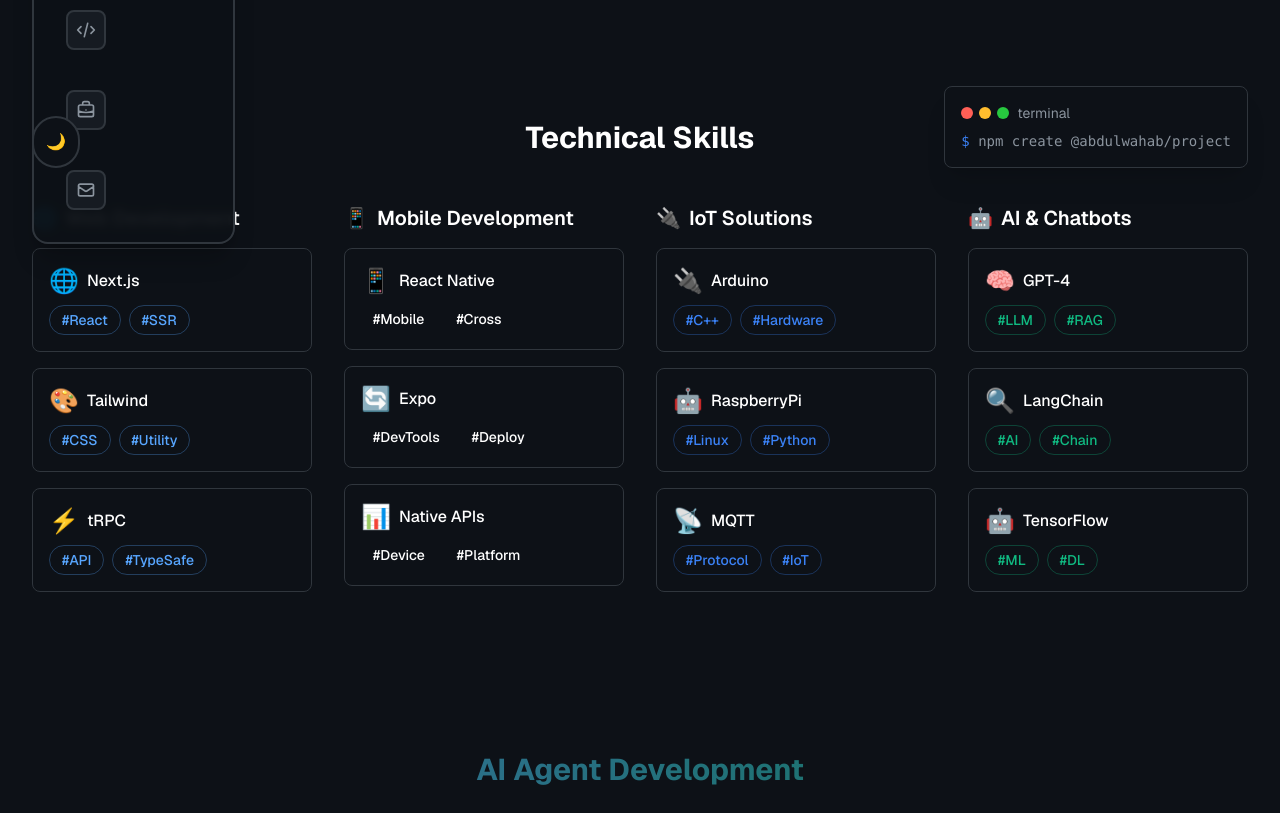
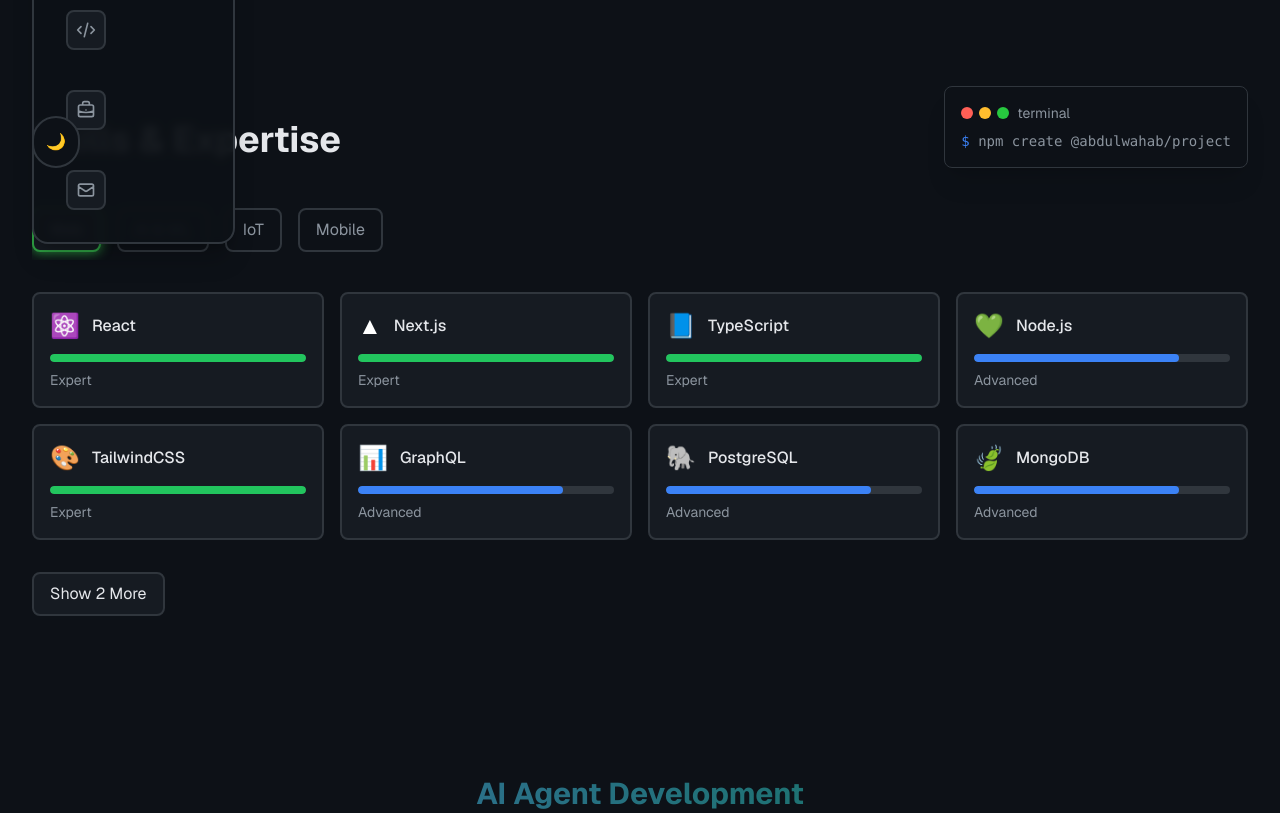
Before and after one commit to abdulwab/portfolio, a Next.js app: page / in a window 1280 px wide. Shown: the part 600-1413 px from the top of the page. Built offline with nearby package versions, Linux system fonts and the light colour scheme.

Commit message:
"feat(skills): Revamp skills section
- Add categorized tabs for AI/ML, IoT, Web, Mobile
- Implement show more/less functionality
- Add proficiency level indicators
- Improve visibility with better contrast
- Add staggered animations for skill cards
- Update styling to match GitHub theme"

```diff
--- a/src/components/Skills.tsx
+++ b/src/components/Skills.tsx
@@ -1,109 +1,178 @@
 'use client';
-import { motion } from 'framer-motion';
+import { motion, AnimatePresence } from 'framer-motion';
+import { useState } from 'react';
+
+type Proficiency = 'Beginner' | 'Intermediate' | 'Advanced' | 'Expert';
 
 type Skill = {
+  name: string;
   icon: string;
-  title: string;
-  tags: string[];
-  description: string;
-  category: 'web' | 'mobile' | 'iot' | 'ai';
+  proficiency: Proficiency;
+  category: 'ai' | 'iot' | 'web' | 'mobile';
 };
 
-const skills: Record<string, Skill[]> = {
-  web: [
-    { icon: '🌐', title: 'Next.js', tags: ['#React', '#SSR'], description: 'Full-stack React framework with SSR/SSG capabilities', category: 'web' },
-    { icon: '🎨', title: 'Tailwind', tags: ['#CSS', '#Utility'], description: 'Utility-first CSS framework for rapid UI development', category: 'web' },
-    { icon: '⚡', title: 'tRPC', tags: ['#API', '#TypeSafe'], description: 'End-to-end typesafe APIs for modern web apps', category: 'web' },
-  ],
-  mobile: [
-    { icon: '📱', title: 'React Native', tags: ['#Mobile', '#Cross'], description: 'Cross-platform mobile app development', category: 'mobile' },
-    { icon: '🔄', title: 'Expo', tags: ['#DevTools', '#Deploy'], description: 'Tools and services for React Native development', category: 'mobile' },
-    { icon: '📊', title: 'Native APIs', tags: ['#Device', '#Platform'], description: 'Native device capabilities integration', category: 'mobile' },
-  ],
-  iot: [
-    { icon: '🔌', title: 'Arduino', tags: ['#C++', '#Hardware'], description: 'Microcontroller programming and prototyping', category: 'iot' },
-    { icon: '🤖', title: 'RaspberryPi', tags: ['#Linux', '#Python'], description: 'Single-board computer for IoT projects', category: 'iot' },
-    { icon: '📡', title: 'MQTT', tags: ['#Protocol', '#IoT'], description: 'Lightweight messaging protocol for IoT devices', category: 'iot' },
-  ],
-  ai: [
-    { icon: '🧠', title: 'GPT-4', tags: ['#LLM', '#RAG'], description: 'OpenAI\'s multimodal language model', category: 'ai' },
-    { icon: '🔍', title: 'LangChain', tags: ['#AI', '#Chain'], description: 'Framework for developing LLM applications', category: 'ai' },
-    { icon: '🤖', title: 'TensorFlow', tags: ['#ML', '#DL'], description: 'Machine learning and deep learning framework', category: 'ai' },
-  ],
+const skills: Skill[] = [
+  // Web Skills (showing first as default tab)
+  { name: 'React', icon: '⚛️', proficiency: 'Expert', category: 'web' },
+  { name: 'Next.js', icon: '▲', proficiency: 'Expert', category: 'web' },
+  { name: 'TypeScript', icon: '📘', proficiency: 'Expert', category: 'web' },
+  { name: 'Node.js', icon: '💚', proficiency: 'Advanced', category: 'web' },
+  { name: 'TailwindCSS', icon: '🎨', proficiency: 'Expert', category: 'web' },
+  { name: 'GraphQL', icon: '📊', proficiency: 'Advanced', category: 'web' },
+  { name: 'PostgreSQL', icon: '🐘', proficiency: 'Advanced', category: 'web' },
+  { name: 'MongoDB', icon: '🍃', proficiency: 'Advanced', category: 'web' },
+  { name: 'Redis', icon: '⚡', proficiency: 'Intermediate', category: 'web' },
+  { name: 'Docker', icon: '🐳', proficiency: 'Advanced', category: 'web' },
+
+  // AI/ML Skills
+  { name: 'GPT-4', icon: '🤖', proficiency: 'Advanced', category: 'ai' },
+  { name: 'LangChain', icon: '🔗', proficiency: 'Advanced', category: 'ai' },
+  { name: 'PyTorch', icon: '🔥', proficiency: 'Intermediate', category: 'ai' },
+  { name: 'TensorFlow', icon: '📊', proficiency: 'Intermediate', category: 'ai' },
+  { name: 'Scikit-learn', icon: '🧮', proficiency: 'Advanced', category: 'ai' },
+  { name: 'Hugging Face', icon: '🤗', proficiency: 'Advanced', category: 'ai' },
+  { name: 'RAG', icon: '📚', proficiency: 'Expert', category: 'ai' },
+  { name: 'Vector DBs', icon: '🎯', proficiency: 'Advanced', category: 'ai' },
+
+  // IoT Skills
+  { name: 'ESP32', icon: '📡', proficiency: 'Expert', category: 'iot' },
+  { name: 'MQTT', icon: '📨', proficiency: 'Expert', category: 'iot' },
+  { name: 'Arduino', icon: '⚡', proficiency: 'Advanced', category: 'iot' },
+  { name: 'Raspberry Pi', icon: '🥧', proficiency: 'Expert', category: 'iot' },
+  { name: 'Sensors', icon: '🔌', proficiency: 'Advanced', category: 'iot' },
+  { name: 'LoRaWAN', icon: '📶', proficiency: 'Intermediate', category: 'iot' },
+
+  // Mobile Skills
+  { name: 'React Native', icon: '📱', proficiency: 'Advanced', category: 'mobile' },
+  { name: 'Flutter', icon: '🎯', proficiency: 'Intermediate', category: 'mobile' },
+  { name: 'iOS', icon: '🍎', proficiency: 'Intermediate', category: 'mobile' },
+  { name: 'Android', icon: '🤖', proficiency: 'Intermediate', category: 'mobile' }
+];
+
+const tabs = [
+  { id: 'web', label: 'Web', color: 'var(--accent-web)' },
+  { id: 'ai', label: 'AI & ML', color: 'var(--accent-ai)' },
+  { id: 'iot', label: 'IoT', color: 'var(--accent-iot)' },
+  { id: 'mobile', label: 'Mobile', color: 'var(--accent-mobile)' },
+] as const;
+
+export default function Skills() {
+  const [activeTab, setActiveTab] = useState<typeof tabs[number]['id']>('web');
+  const [showAll, setShowAll] = useState(false);
+
+  const filteredSkills = skills.filter(skill => skill.category === activeTab);
+  const displayedSkills = showAll ? filteredSkills : filteredSkills.slice(0, 8);
+
+  const getProficiencyColor = (proficiency: Proficiency) => {
+    switch (proficiency) {
+      case 'Expert': return '#22C55E';
+      case 'Advanced': return '#3B82F6';
+      case 'Intermediate': return '#A855F7';
+      case 'Beginner': return '#EC4899';
+    }
   };
 
-const categories = [
-  { id: 'web', icon: '🌐', title: 'Web Development' },
-  { id: 'mobile', icon: '📱', title: 'Mobile Development' },
-  { id: 'iot', icon: '🔌', title: 'IoT Solutions' },
-  { id: 'ai', icon: '🤖', title: 'AI & Chatbots' },
-];
+  const getProgressWidth = (proficiency: Proficiency) => {
+    switch (proficiency) {
+      case 'Expert': return '100%';
+      case 'Advanced': return '80%';
+      case 'Intermediate': return '60%';
+      case 'Beginner': return '40%';
+    }
+  };
 
-export default function Skills() {
   return (
     <section className="py-20 px-4 sm:px-6 lg:px-8">
-      <motion.div
+      <div className="max-w-7xl mx-auto">
+        <motion.h2
+          className="text-4xl font-bold mb-12 text-[#E5E7EB]"
           initial={{ opacity: 0, y: 20 }}
           whileInView={{ opacity: 1, y: 0 }}
-        transition={{ duration: 0.5 }}
           viewport={{ once: true }}
-        className="max-w-7xl mx-auto"
         >
-        <h2 className="text-3xl font-bold mb-12 text-center">Technical Skills</h2>
+          Skills & Expertise
+        </motion.h2>
 
-        <div className="grid grid-cols-1 md:grid-cols-2 lg:grid-cols-4 gap-8">
-          {categories.map((category) => (
-            <div key={category.id} className="space-y-4">
-              <h3 className="text-xl font-semibold flex items-center gap-2">
-                <span>{category.icon}</span>
-                {category.title}
-              </h3>
-
-              <div className="space-y-4">
-                {skills[category.id].map((skill) => (
-                  <motion.div
-                    key={skill.title}
-                    className="group relative bg-[#0D1117] p-4 rounded-lg border border-[#30363D]
-                             hover:border-accent-web transition-all duration-300
-                             hover:shadow-lg hover:shadow-accent-web/10"
-                    whileHover={{ scale: 1.02 }}
+        <div className="flex gap-4 mb-8 overflow-x-auto pb-2">
+          {tabs.map((tab) => (
+            <button
+              key={tab.id}
+              onClick={() => {
+                setActiveTab(tab.id);
+                setShowAll(false);
+              }}
+              className={`px-4 py-2 rounded-lg transition-all duration-300 whitespace-nowrap
+                       ${activeTab === tab.id
+                         ? 'bg-[#161B22] text-[#E5E7EB]'
+                         : 'text-github-text hover:text-[#E5E7EB]'}`}
+              style={{
+                boxShadow: activeTab === tab.id ? `0 0 12px ${tab.color}` : 'none',
+                border: `2px solid ${activeTab === tab.id ? tab.color : '#30363D'}`
+              }}
             >
-                    {/* Tooltip */}
-                    <div className="absolute invisible group-hover:visible opacity-0 group-hover:opacity-100
-                                  transition-opacity duration-300 bottom-full left-1/2 -translate-x-1/2 mb-2
-                                  bg-[#161B22] text-sm p-2 rounded shadow-lg border border-[#30363D]
-                                  w-48 text-center z-10">
-                      {skill.description}
-                      <div className="absolute bottom-0 left-1/2 -translate-x-1/2 translate-y-1/2
-                                    border-4 border-transparent border-t-[#161B22]" />
+              {tab.label}
+            </button>
+          ))}
         </div>
 
-                    {/* Skill Content */}
-                    <div className="flex items-start justify-between">
-                      <div>
-                        <div className="flex items-center gap-2 mb-2">
+        <motion.div
+          className="grid sm:grid-cols-2 lg:grid-cols-4 gap-4"
+          initial="hidden"
+          animate="visible"
+          variants={{
+            visible: {
+              transition: {
+                staggerChildren: 0.05
+              }
+            }
+          }}
+        >
+          {displayedSkills.map((skill, i) => (
+            <motion.div
+              key={skill.name}
+              variants={{
+                hidden: { opacity: 0, y: 20 },
+                visible: { opacity: 1, y: 0 }
+              }}
+              className="bg-[#161B22] p-4 rounded-lg border-2 border-[#30363D]
+                       hover:border-[var(--accent-web)] transition-all duration-300"
+            >
+              <div className="flex items-center gap-3 mb-3">
                 <span className="text-2xl">{skill.icon}</span>
-                          <h4 className="font-medium">{skill.title}</h4>
+                <h3 className="text-[#E5E7EB] font-medium">{skill.name}</h3>
               </div>
-                        <div className="flex flex-wrap gap-2">
-                          {skill.tags.map((tag) => (
-                            <span
-                              key={tag}
-                              className={`tag tag-${skill.category} text-xs px-2 py-1`}
-                            >
-                              {tag}
-                            </span>
-                          ))}
+              <div className="h-2 bg-[#30363D] rounded-full overflow-hidden">
+                <motion.div
+                  className="h-full rounded-full"
+                  style={{
+                    backgroundColor: getProficiencyColor(skill.proficiency),
+                    width: getProgressWidth(skill.proficiency)
+                  }}
+                  initial={{ width: 0 }}
+                  animate={{ width: getProgressWidth(skill.proficiency) }}
+                  transition={{ duration: 0.5, delay: i * 0.1 }}
+                />
               </div>
-                      </div>
+              <div className="mt-2 text-sm text-github-text">
+                {skill.proficiency}
               </div>
             </motion.div>
           ))}
+        </motion.div>
+
+        {filteredSkills.length > 8 && (
+          <motion.button
+            onClick={() => setShowAll(!showAll)}
+            className="mt-8 px-4 py-2 rounded-lg border-2 border-[#30363D]
+                     hover:border-[var(--accent-web)] bg-[#161B22]
+                     text-[#E5E7EB] transition-all duration-300"
+            initial={{ opacity: 0 }}
+            animate={{ opacity: 1 }}
+          >
+            {showAll ? 'Show Less' : `Show ${filteredSkills.length - 8} More`}
+          </motion.button>
+        )}
       </div>
-            </div>
-          ))}
-        </div>
-      </motion.div>
     </section>
   );
 }
```
Lines whose indentation alone changed are shown as unchanged.
